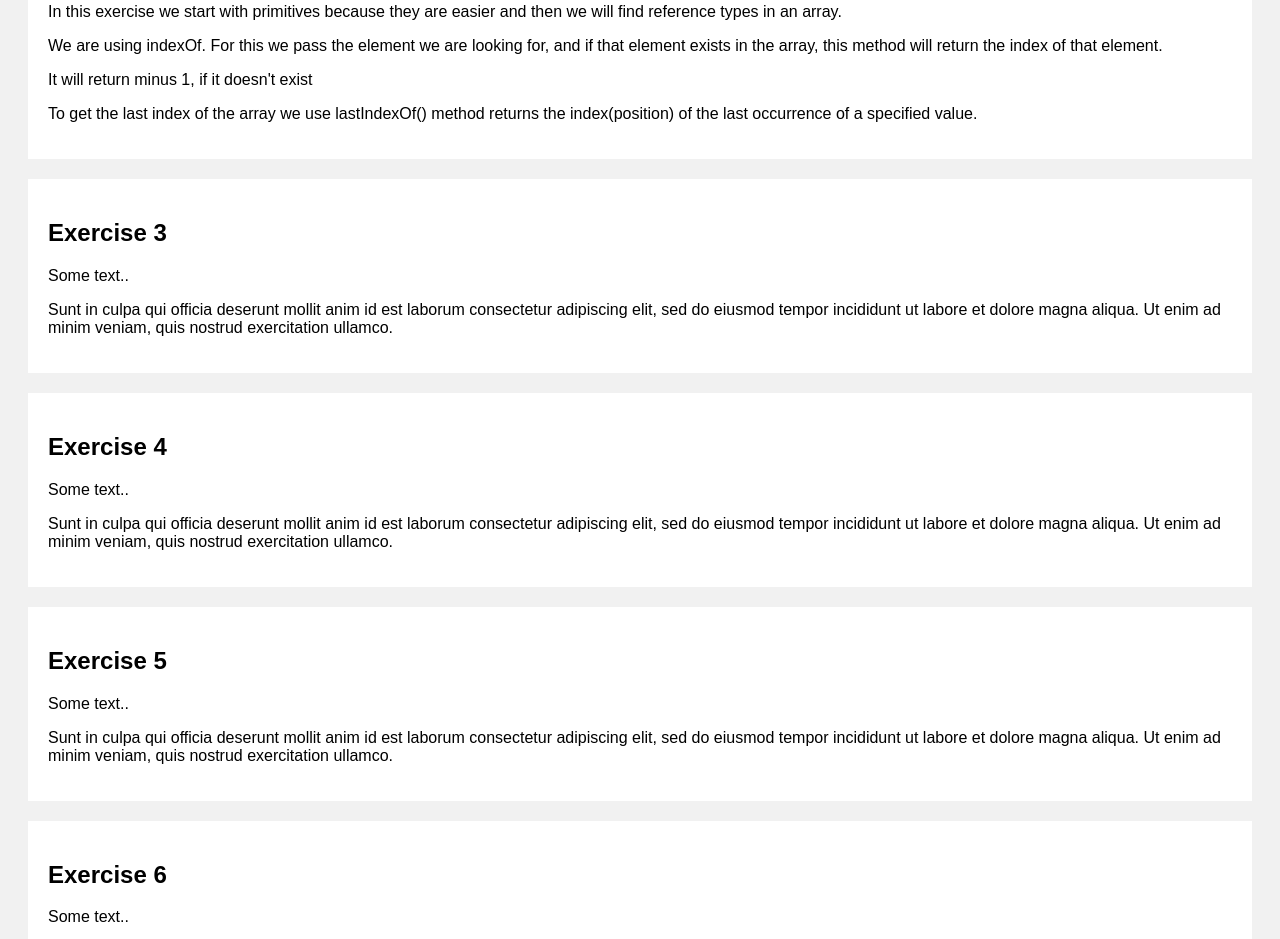
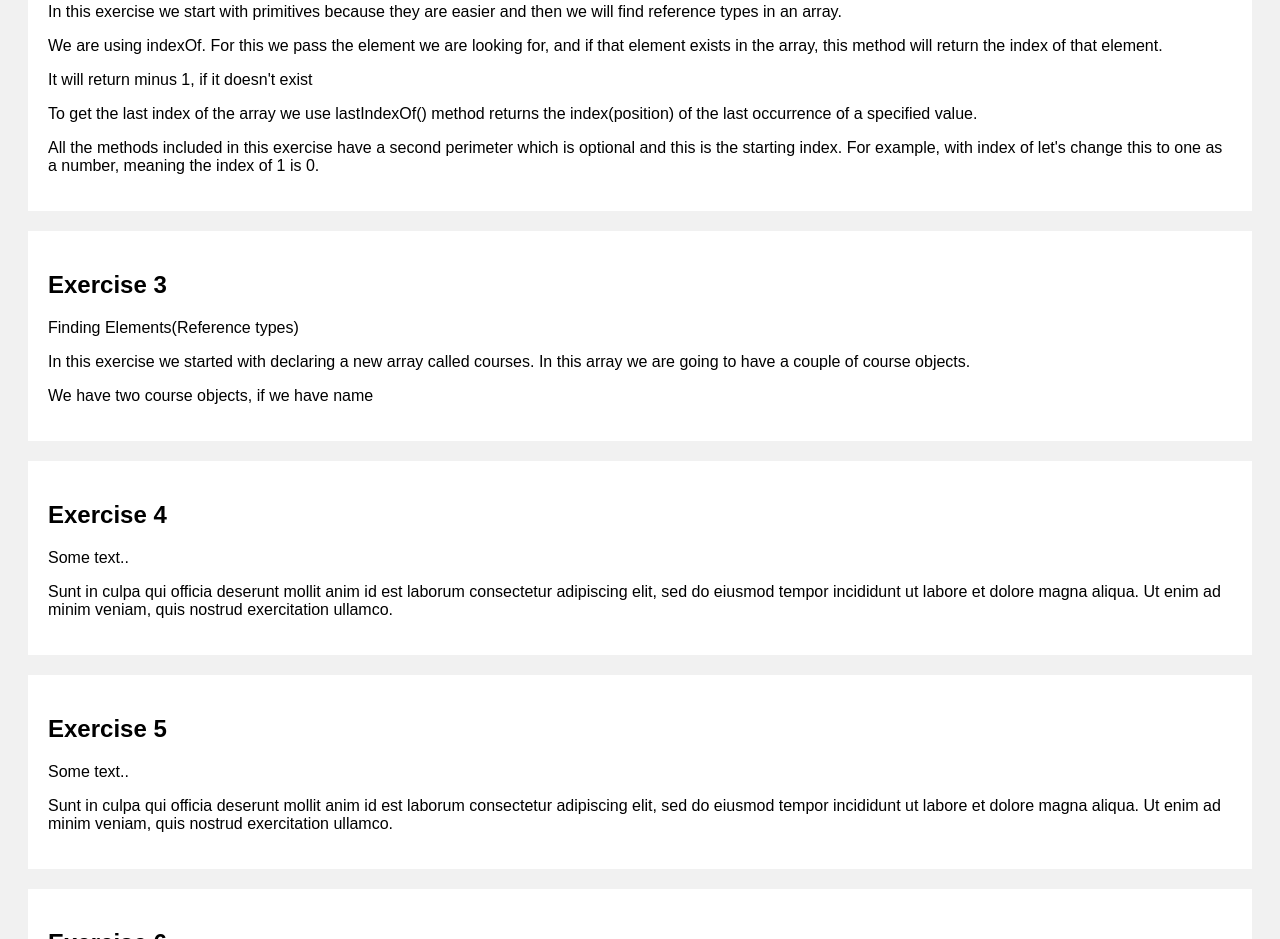
Before and after one commit to Efury1/ultimateJavascript, a plain HTML site: page Arrays/index.html in a window 1280 px wide. Shown: the part 891-1830 px from the top of the page. Drawn offline with Linux system fonts and the light colour scheme.

Commit message:
Array: complete exercise 3

```diff
--- a/Arrays/Exercise2.js
+++ b/Arrays/Exercise2.js
@@ -4,5 +4,6 @@ const numbers = [1, 2, 3, 1, 4];
 console.log(numbers.indexOf('1'));
 console.log(numbers.lastIndexOf(1));
 
+//The second way of writing it, does thhe same thing as the top
 console.log(number.indexOf(1) !== -1);
 console.log(numbers.includes(1))
--- a/Arrays/index.html
+++ b/Arrays/index.html
@@ -78,11 +78,15 @@ body {
       <p>We are using indexOf. For this we pass the element we are looking for, and if that element exists in the array, this method will return the index of that element.</p>
       <p>It will return minus 1, if it doesn't exist</p>
       <p>To get the last index of the array we use lastIndexOf() method returns the index(position) of the last occurrence of a specified value. </p>
+      <p>All the methods included in this exercise have a second perimeter which is optional and this is the starting index.
+        For example, with index of let's change this to one as a number, meaning the index of 1 is 0. </p>
     </div>
     <div class="card">
       <h2>Exercise 3</h2>
-      <p>Some text..</p>
-      <p>Sunt in culpa qui officia deserunt mollit anim id est laborum consectetur adipiscing elit, sed do eiusmod tempor incididunt ut labore et dolore magna aliqua. Ut enim ad minim veniam, quis nostrud exercitation ullamco.</p>
+      <p>Finding Elements(Reference types) </p>
+      <p>In this exercise we started with declaring a new array called courses.
+      In this array we are going to have a couple of course objects. </p>
+      <p>We have two course objects, if we have name</p>
     </div>
     <div class="card">
       <h2>Exercise 4</h2>
```
Also changed, not shown: Arrays/Exercise3.js (+22 -0 lines).
